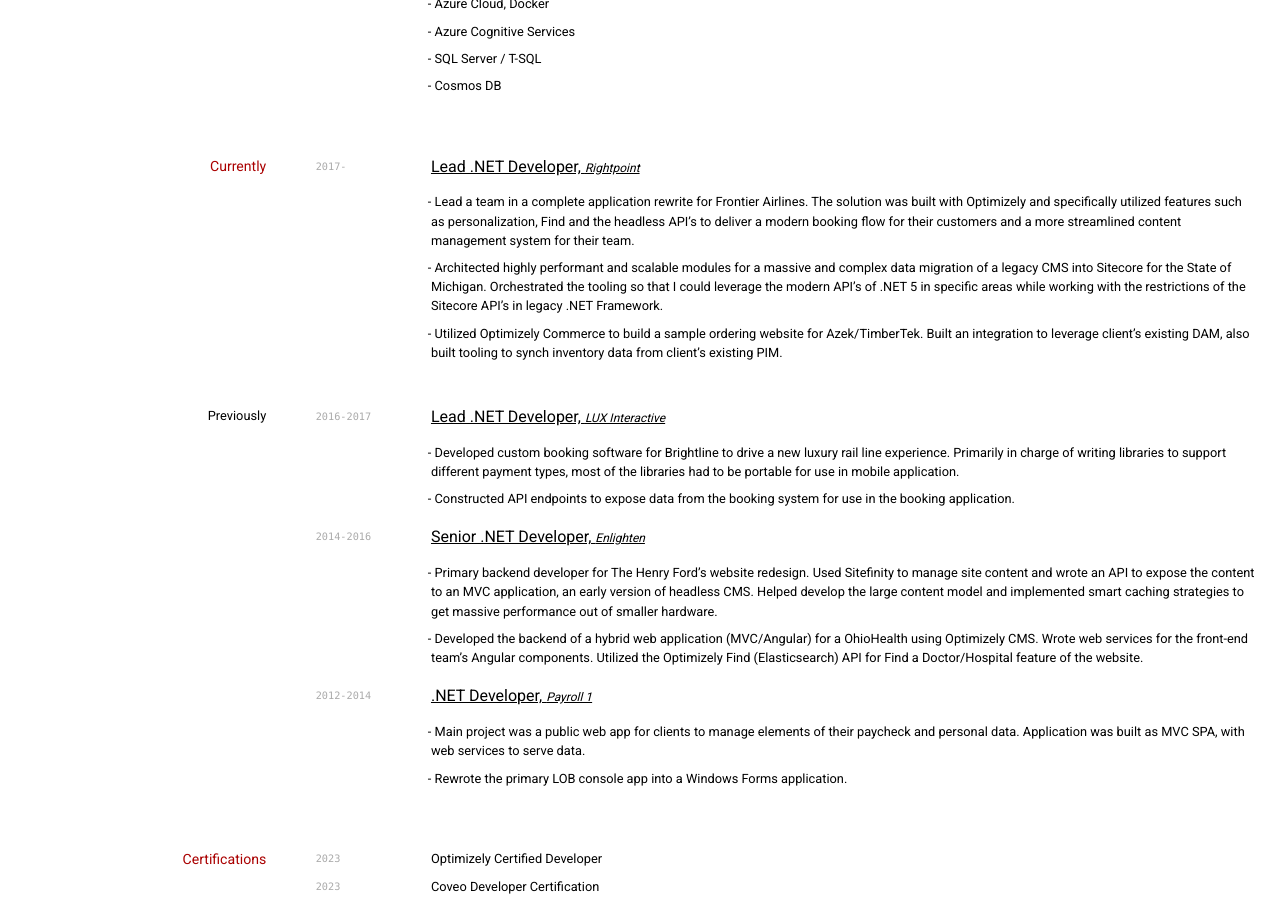
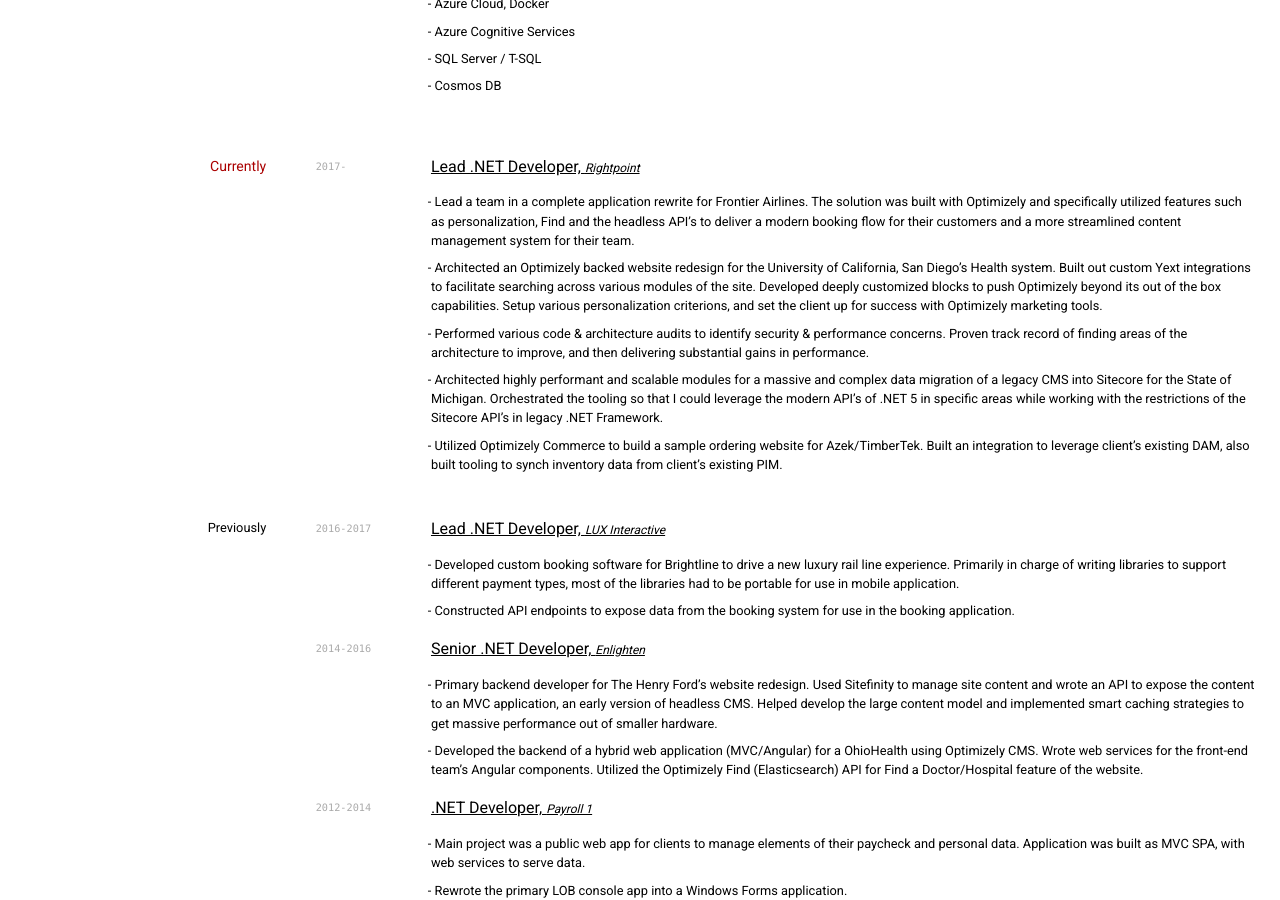
Before and after one commit to maccettura/maccettura.github.io, a Jekyll site: the page built from resume.md, in a window 1280 px wide and 900 px high, scrolled down 590 px. Built offline with Jekyll 4.4.1, drawn with Linux system fonts in a browser that asks for light colours.

Commit message:
More resume updates

```diff
--- a/resume.md
+++ b/resume.md
@@ -42,6 +42,8 @@
 <span class="job-title">Lead .NET Developer, <em>Rightpoint</em></span>
 
 - Lead a team in a complete application rewrite for Frontier Airlines. The solution was built with Optimizely and specifically utilized features such as personalization, Find and the headless API’s to deliver a modern booking flow for their customers and a more streamlined content management system for their team.
+- Architected an Optimizely backed website redesign for the University of California, San Diego's Health system. Built out custom Yext integrations to facilitate searching across various modules of the site. Developed deeply customized blocks to push Optimizely beyond its out of the box capabilities. Setup various personalization criterions, and set the client up for success with Optimizely marketing tools.
+- Performed various code & architecture audits to identify security & performance concerns. Proven track record of finding areas of the architecture to improve, and then delivering substantial gains in performance.
 - Architected highly performant and scalable modules for a massive and complex data migration of a legacy CMS into Sitecore for the State of Michigan. Orchestrated the tooling so that I could leverage the modern API’s of .NET 5 in specific areas while working with the restrictions of the Sitecore API’s in legacy .NET Framework.
 - Utilized Optimizely Commerce to build a sample ordering website for Azek/TimberTek. Built an integration to leverage client’s existing DAM, also built tooling to synch inventory data from client’s existing PIM.
 
```
